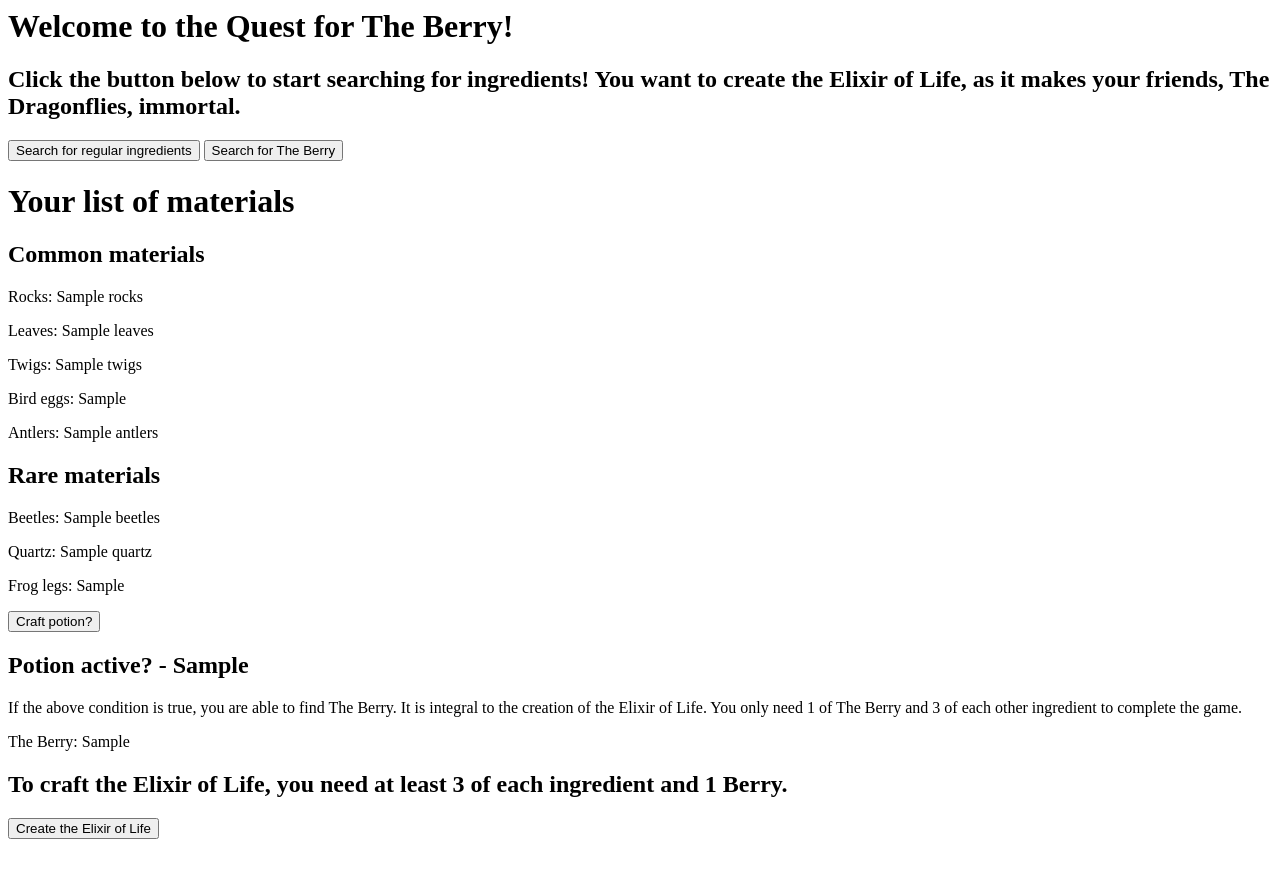
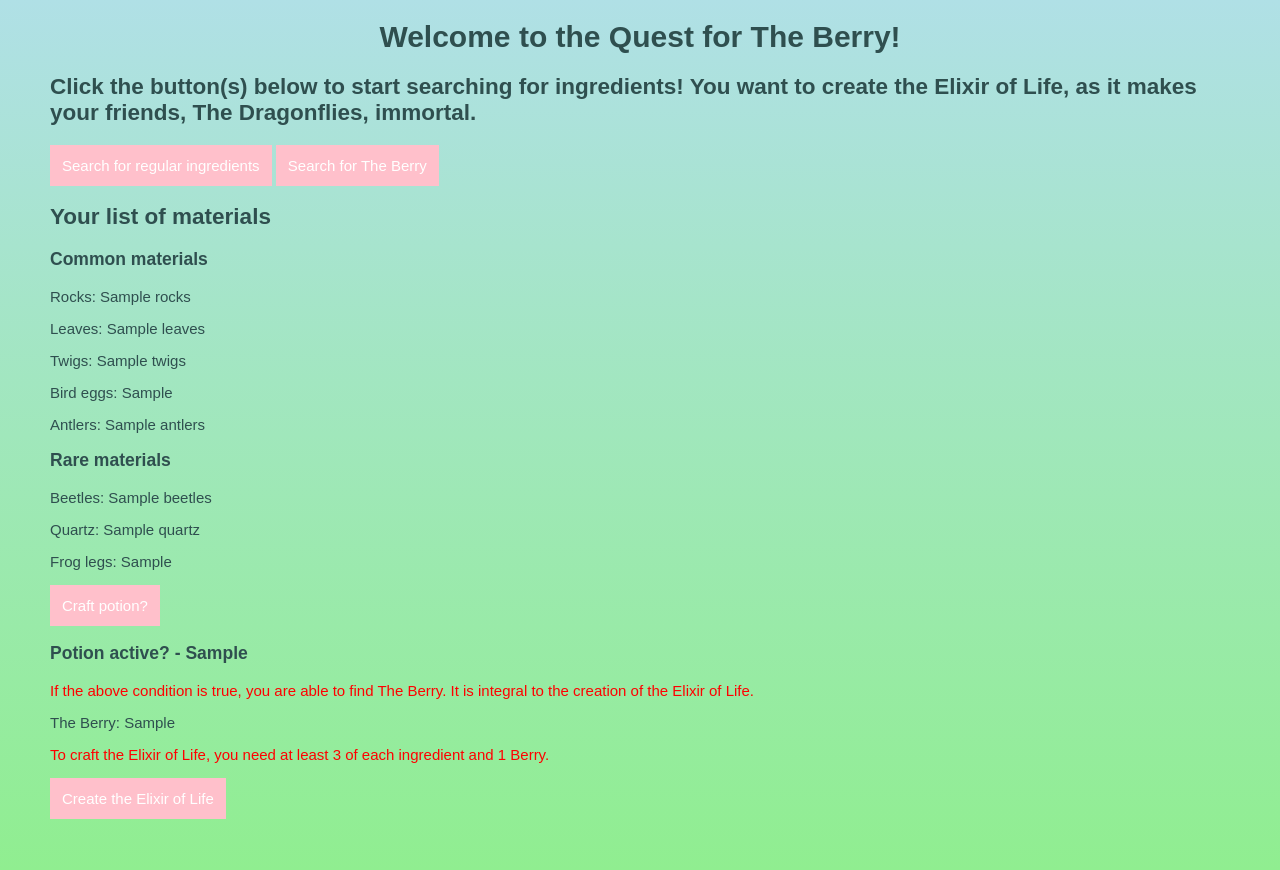
Before and after one commit to MysticBerry7/the-quest-for-the-berry, a Django app: template myapp/templates/unicorn/search-for-materials.html in a window 1280 px wide. Before the commit the page ends 839 px from the top, so only its background shows below. Run offline with Django 5.2, Linux system fonts and the light colour scheme; the template is opened without the code that fills it: most values are stand-ins (such as "Sample title", 1, 10 or a date in 2020).

Commit message:
final css touches

```diff
--- a/myapp/templates/unicorn/search-for-materials.html
+++ b/myapp/templates/unicorn/search-for-materials.html
@@ -1,35 +1,62 @@
 <div>
+    <style>
+        body{
+            background: linear-gradient(powderblue, lightgreen);
+            margin: 0;
+            min-height: 100vh;
+            padding: 50px;
+            margin-top: -30px;
+        }
+        body {
+            font-family: Fantasy, Copperplate;
+            font-size: 15px;
+            color: darkslategray;
+        }
+        h1  {
+            text-align: center;
+        }
+        button {
+            background-color: pink;
+            color: white;
+            font-size: 15px;
+            padding: 12px;
+            border: none;
+            border-radius: 5x;
+            cursor: pointer;
+        }
+
+    </style>
+
     <h1>Welcome to the Quest for The Berry!</h1>
-    <h2>Click the button below to start searching for ingredients! You want to create the Elixir of Life, as it makes your friends, The Dragonflies, immortal.</h2>
+    <h2>Click the button(s) below to start searching for ingredients! You want to create the Elixir of Life, as it makes your friends, The Dragonflies, immortal.</h2>
 
     <button unicorn:click="search">Search for regular ingredients</button>
     <button unicorn:click="include_berry">Search for The Berry</button>
 
-    <h1>Your list of materials</h1>
+    <h2>Your list of materials</h2>
 
-    <h2>Common materials</h2>
+    <h3>Common materials</h3>
     <p>Rocks: {{ rocks }}</p>
     <p>Leaves: {{ leaves }}</p>
     <p>Twigs: {{ twigs }}</p>
     <p>Bird eggs: {{ bird_eggs }}</p>
     <p>Antlers: {{ antlers }}</p>
 
-    <h2>Rare materials</h2>
+    <h3>Rare materials</h3>
     <p>Beetles: {{ beetles }}</p>
     <p>Quartz: {{ quartz }}</p>
     <p>Frog legs: {{ frog_legs }}</p>
 
     <button unicorn:click="craft_potion">Craft potion?</button>
 
-    <h2>Potion active? - {{ potion_crafted }}</h2>
-    <p>If the above condition is true, you are able to find The Berry. It is integral to the creation of the Elixir of Life. You only need 1 of The Berry and 3 of each other ingredient to complete the game.</p>
+    <h3>Potion active? - {{ potion_crafted }}</h3>
+    <p style="color:red">If the above condition is true, you are able to find The Berry. It is integral to the creation of the Elixir of Life.</p>
 
     <p>The Berry: {{ the_berry }}</p>
-    <h2>To craft the Elixir of Life, you need at least 3 of each ingredient and 1 Berry.</h2>
+    <p style="color:red">To craft the Elixir of Life, you need at least 3 of each ingredient and 1 Berry.</p>
 
     <button unicorn:click="craft_elixir">Create the Elixir of Life</button>
     {% if elixir_crafted %}
     <p>You win!</p>
     {% endif %}
-
 </div>
```
